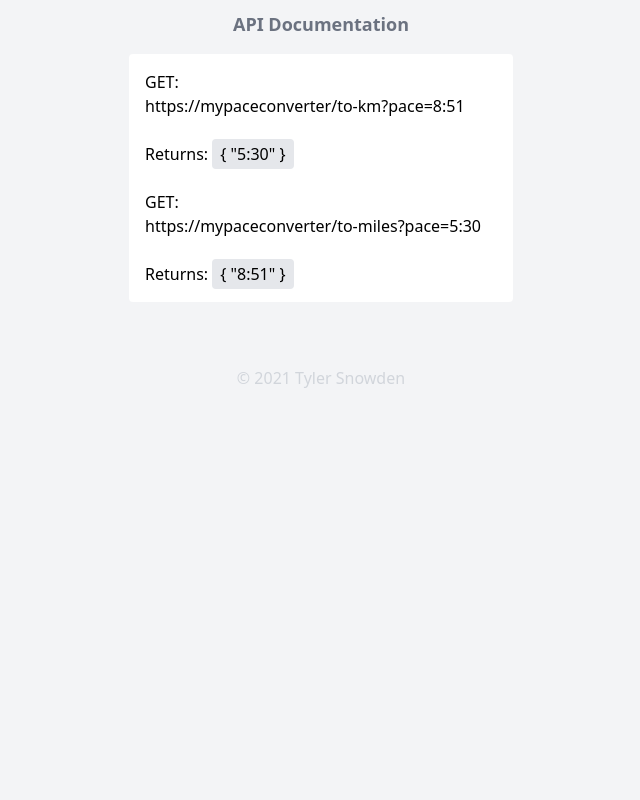
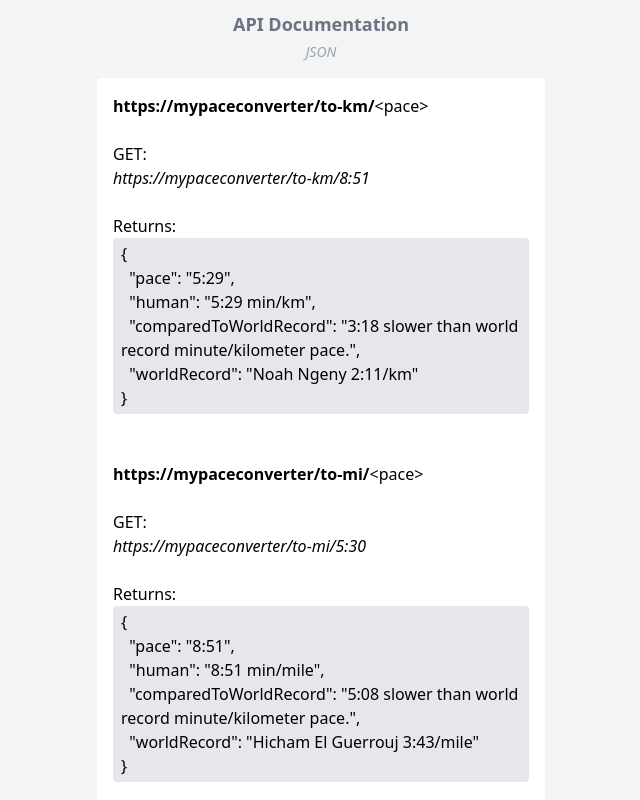
Before and after one commit to tylersnowden/pace-converter, a React (Create React App) app: page / in a window 1280 px wide. Shown: the part 500-1300 px from the top of the page, without its empty margins (319-959 px from the left). Before the commit the page ends 930 px from the top, so only its background shows below. Built offline with nearby package versions, Linux system fonts and the light colour scheme; a web font is replaced by a local one.

Commit message:
Add nuggets to api.

```diff
--- a/src/App.js
+++ b/src/App.js
@@ -66,7 +66,7 @@
     return (
       <div className="App">
         <header className="p-5 bg-white shadow App-header">
-          <h1 className="text-center text-2xl font-bold leading-7 text-gray-900 sm:text-3xl sm:truncate">
+          <h1 className="text-center text-2xl font-bold leading-7 text-blue-900 sm:text-3xl sm:truncate">
             <svg xmlns="http://www.w3.org/2000/svg" fill="none" viewBox="0 0 24 24" stroke="currentColor" className="w-20 mx-auto mb-2 hidden md:block">
               <path strokeLinecap="round" strokeLinejoin="round" strokeWidth={2} d="M3.055 11H5a2 2 0 012 2v1a2 2 0 002 2 2 2 0 012 2v2.945M8 3.935V5.5A2.5 2.5 0 0010.5 8h.5a2 2 0 012 2 2 2 0 104 0 2 2 0 012-2h1.064M15 20.488V18a2 2 0 012-2h3.064M21 12a9 9 0 11-18 0 9 9 0 0118 0z" />
             </svg> My Pace Converter
@@ -76,7 +76,7 @@
           </h2>
         </header>
         <section className="max-w-lg mx-auto text-center py-12 px-4 sm:px-6 lg:py-16 lg:px-8">
-          <div className="text-6xl text-gray-800 mb-6">
+          <div className="text-6xl text-blue-800 mb-6">
             { this.state.converted }
           </div>
 
@@ -95,17 +95,36 @@
             </button>
           </div>
         </section>
-        <section className="max-w-md mx-auto py-12 px-4 sm:px-6 lg:py-16 lg:px-8">
-          <h3 className="text-lg font-bold text-center mb-4 text-gray-500">API Documentation</h3>
-          <p className="bg-white p-4 rounded">
-          GET: <br />https://mypaceconverter/to-km?pace=8:51<br /><br />
+        <section className="max-w-lg mx-auto py-12 px-4 sm:px-6 lg:py-16 lg:px-8">
+          <h3 className="text-lg font-bold text-center mb-1 text-gray-500">API Documentation</h3>
+          <h4 className="text-sm italic text-center mb-4 text-gray-400">JSON</h4>
+          <div className="bg-white p-4 rounded">
+            <b>https://mypaceconverter/to-km/</b>&lt;pace&gt;<br /><br />
+            GET: <br /><i>https://mypaceconverter/to-km/8:51</i><br /><br />
+            Returns: <br />
+            <div className="bg-gray-200 px-2 py-1 rounded">
+              &#x007B; <br />
+                &nbsp;&nbsp;"pace": "5:29",<br />
+                &nbsp;&nbsp;"human": "5:29 min/km",<br />
+                &nbsp;&nbsp;"comparedToWorldRecord": "3:18 slower than world record minute/kilometer pace.",<br />
+                &nbsp;&nbsp;"worldRecord": "Noah Ngeny 2:11/km"<br />
+              &#125;
+            </div>
+            <br /><br />
 
-          Returns: <span className="bg-gray-200 px-2 py-1 rounded">&#x007B; "5:30" &#125;</span><br /><br />
-
-          GET: <br />https://mypaceconverter/to-miles?pace=5:30<br /><br />
-
-          Returns: <span className="bg-gray-200 px-2 py-1 rounded">&#x007B; "8:51" &#125;</span>
-          </p>
+            <b>https://mypaceconverter/to-mi/</b>&lt;pace&gt;<br /><br />
+            GET: <br /><i>https://mypaceconverter/to-mi/5:30</i><br /><br />
+            Returns: <br />
+            <div className="bg-gray-200 px-2 py-1 rounded">
+              &#x007B; <br />
+                &nbsp;&nbsp;"pace": "8:51",<br />
+                &nbsp;&nbsp;"human": "8:51 min/mile",<br />
+                &nbsp;&nbsp;"comparedToWorldRecord": "5:08 slower than world record minute/kilometer pace.",<br />
+                &nbsp;&nbsp;"worldRecord": "Hicham El Guerrouj 3:43/mile"<br />
+              &#125;
+            </div>
+            <br /><br />
+          </div>
         </section>
       </div>
     );
```
Also changed, not shown: firebase.json, 2 other files (tests, documents, lock files or other folders).
